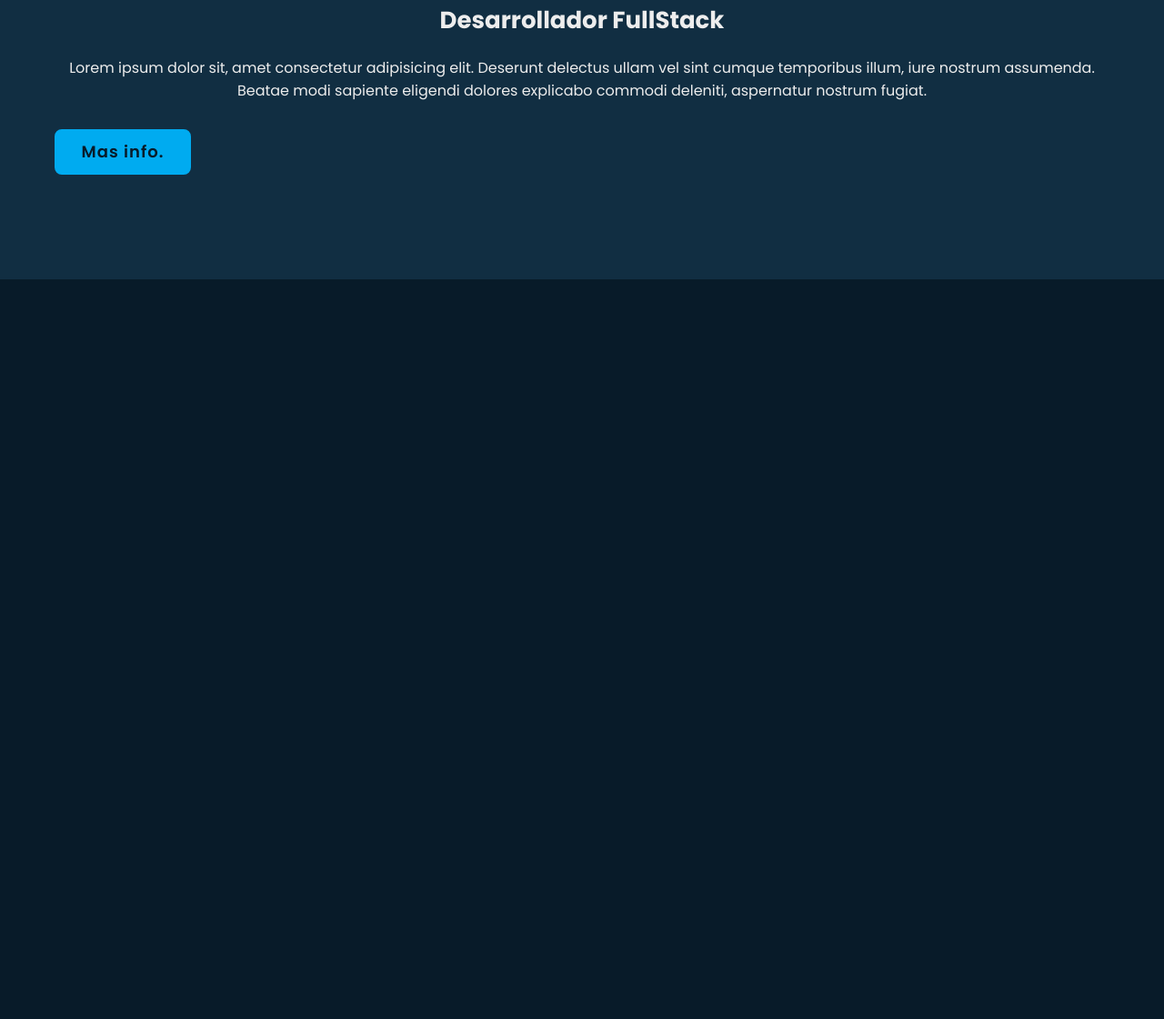
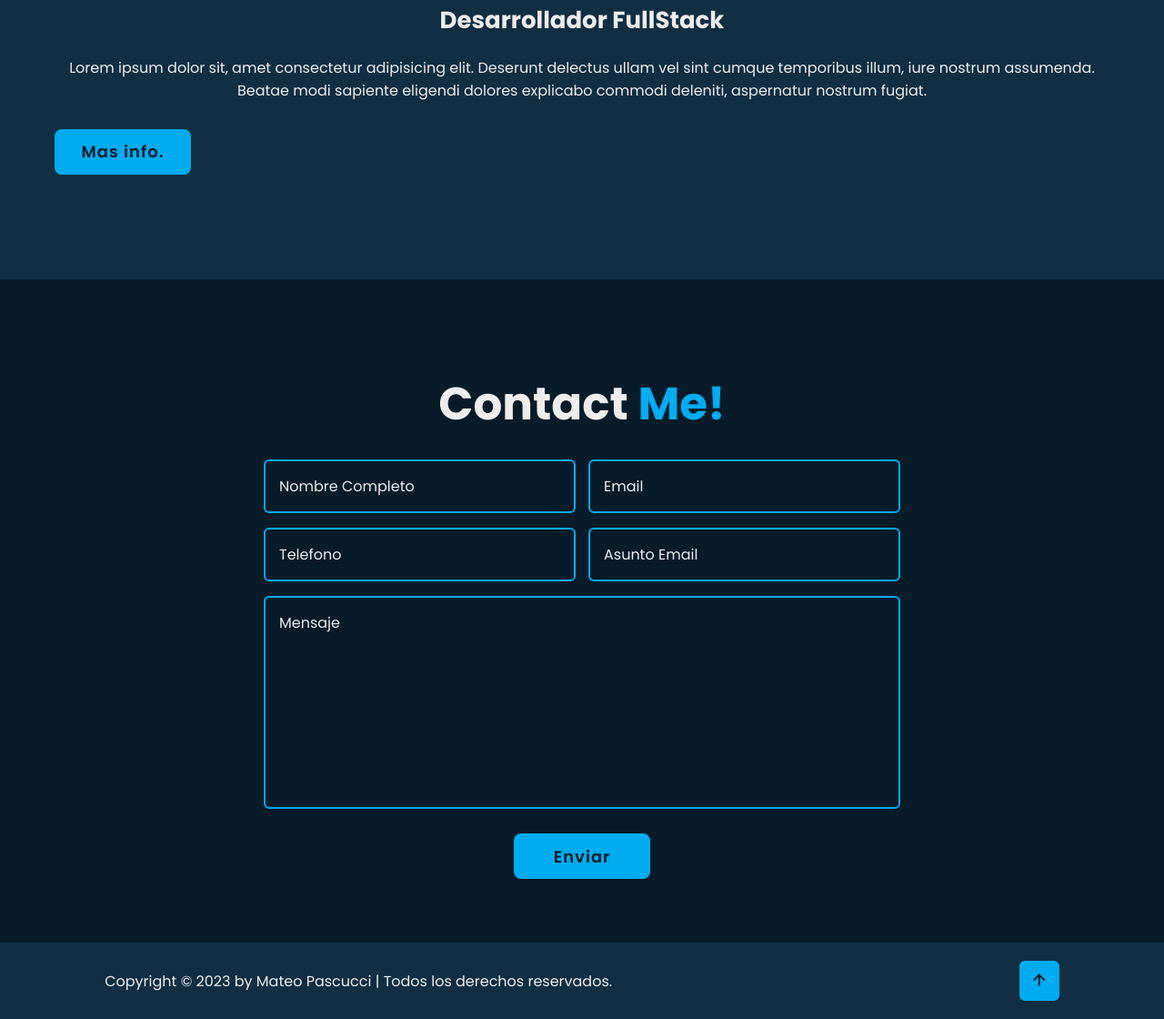
Before and after one commit to MatePascu/Portfolio2.0, a plain HTML site: page index.html in a window 1280 px wide. Shown: the part 1293-2413 px from the top of the page at 91% size. Before the commit the page ends 1600 px from the top, so only its background shows below. Drawn offline with nearby package versions, Linux system fonts and the light colour scheme.

Commit message:
contacto y footer

```diff
--- a/css/style.css
+++ b/css/style.css
@@ -43,6 +43,11 @@ body{
   justify-content: space-between;
   align-items: center;
   z-index: 100;
+  transition: .3s;
+}
+
+.header.bg{
+  background: var(--bg-color);
 }
 
 .logo{
@@ -93,6 +98,10 @@ section{
   font-size: 5.6rem;
   font-weight: 700;
   line-height: 1.3;
+}
+
+.home-content h1 span{
+  color: var(--text-color);
 }
 
 .home-content .text-animate{
@@ -303,3 +312,139 @@ section{
 .btn-box .btns a::before{
   background: var(--second-bg-color);
 }
+
+.contact{
+  min-height: auto;
+  padding-bottom: 7rem;
+}
+
+.contact form{
+  max-width: 70rem;
+  margin: 0 auto;
+  text-align: center;
+}
+
+.contact form .input-box{
+  position: relative;
+  display: flex;
+  justify-content: space-between;
+  flex-wrap: wrap; /* !!!!!!!!!!!!!!!!!!!!!!! */
+}
+
+.contact form .input-box .input-field{
+  position: relative;
+  width: 49%;
+  margin: .8rem 0;
+}
+
+.contact form .input-box .input-field input,
+.contact form .textarea-field textarea{
+  width: 100%;
+  height: 100%;
+  padding: 1.5rem;
+  font-size: 1.6rem;
+  color: var(--text-color);
+  background: transparent;
+  border-radius: .6rem;
+  border: .2rem solid var(--main-color);
+}
+
+.contact form .btn-box{
+  width: 100%;
+}
+
+.contact form .btn-box .btn{
+  margin: 0 auto;
+}
+
+.contact form .input-box .input-field input::placeholder,
+.contact form .textarea-field textarea::placeholder{
+  color: var(--text-color);
+}
+
+/* Form Input Animation */
+.contact form .focus{
+  position: absolute;
+  top: 0;
+  left: 0;
+  width: 0%;
+  height: 100%;
+  background: var(--second-bg-color);
+  border-radius: .6rem;
+  z-index: -1;
+  transition: .5s;
+}
+
+/* Form Input Animation */
+.contact form .input-box .input-field input:focus~.focus,
+.contact form .input-box .input-field input:valid~.focus,
+.contact form .textarea-field textarea:focus~.focus,
+.contact form .textarea-field textarea:valid~.focus{
+  width: 100%;
+}
+
+.contact form .textarea-field{
+  position: relative;
+  margin: .8rem 0 2.7rem;
+  display: flex;
+}
+
+.contact form .textarea-field textarea{
+  resize: none; /* Restringe modificar el tamaño del elemento al usuario */
+}
+
+.contact form .btn-box .btn{
+  cursor: pointer;
+}
+
+.footer{
+  display: flex;
+  justify-content: space-between;
+  align-items: center;
+  flex-wrap: wrap;
+  padding: 2rem 9%;
+  background: var(--second-bg-color);
+}
+
+.footer-text{
+  font-size: 1.6rem;
+}
+
+.footer-iconTop a{
+  position: relative;
+  display: inline-flex;
+  justify-content: center;
+  align-items: center;
+  padding: .8rem;
+  background: var(--main-color);
+  border: .2rem solid var(--main-color);
+  border-radius: .6rem;
+  z-index: 1;
+  overflow: hidden;
+}
+
+.footer-iconTop a::before{
+  content: '';
+  position: absolute;
+  top: 0;
+  left: 0;
+  width: 0;
+  height: 100%;
+  background: var(--second-bg-color);
+  z-index: -1;
+  transition: .5s;
+}
+
+.footer-iconTop a:hover::before{
+  width: 100%;
+}
+
+.footer-iconTop a i{
+  font-size: 2.4rem;
+  color: var(--bg-color);
+  transition: .5s;
+}
+
+.footer-iconTop a:hover i{
+  color: var(--main-color);
+}
--- a/index.html
+++ b/index.html
@@ -18,7 +18,7 @@
     <div class='bx bx-menu' id="menu-icon"></div>
 
     <nav class="navbar">
-      <a href="#home" class="active">Inicio</a>
+      <a href="#" class="active">Inicio</a>
       <a href="#about">Acerca de mi</a>
       <a href="#skills">Habilidades</a>
       <a href="#proyects">Proyectos</a>
@@ -26,10 +26,10 @@
     </nav>
   </header>
 
-  <!-- Home -->
+  <!-- Home section -->
   <section class="home" id="Home">
     <div class="home-content">
-      <h1>Mateo Pascucci</h1>
+      <h1> <span>M</span>ateo <span>P</span>ascucci </h1>
       <div class="text-animate">
         <h3>Desarrollador FullStack</h3>
       </div>
@@ -37,7 +37,7 @@
 
       <div class="btn-box">
         <a href="#" class="btn">Hire me</a>
-        <a href="#" class="btn">Contacto</a>
+        <a href="#contact" class="btn">Contacto</a>
       </div>
     </div>
 
@@ -69,6 +69,53 @@
     </div>
   </section>
 
+  <!-- Contact section -->
+  <section class="contact" id="contact">
+    <h2 class="heading">Contact <span>Me!</span></h2>
+
+    <form action="#">
+      <div class="input-box">
+        <div class="input-field">
+          <input type="text" placeholder="Nombre Completo" required>
+          <span class="focus"></span>
+        </div>
+        <div class="input-field">
+          <input type="text" placeholder="Email" required>
+          <span class="focus"></span>
+        </div>
+
+        <div class="input-field">
+          <input type="number" placeholder="Telefono" required>
+          <span class="focus"></span>
+        </div>
+        <div class="input-field">
+          <input type="text" placeholder="Asunto Email" required>
+          <span class="focus"></span>
+        </div>
+
+        <div class="textarea-field">
+          <textarea name="" id="" cols="100" rows="8" placeholder="Mensaje" required></textarea>
+          <span class="focus"></span>
+        </div>
+      </div>
+
+      <div class="btn-box btns">
+        <button type="submit" class="btn">Enviar</button>
+      </div>
+    </form>
+  </section>
+
+  <!-- Footer -->
+  <footer class="footer">
+    <div class="footer-text">
+      <p>Copyright &copy; 2023 by Mateo Pascucci | Todos los derechos reservados.</p>
+    </div>
+
+    <div class="footer-iconTop">
+      <a href="#"><i class='bx bx-up-arrow-alt'></i></a>
+    </div>
+  </footer>
+
   <script src="js/script.js"></script>
 </body>
 </html>
--- a/js/script.js
+++ b/js/script.js
@@ -0,0 +1,7 @@
+/* Scroll section */
+window.onscroll = () =>{
+  // Header BackGround
+  let header = document.querySelector('header')
+
+  header.classList.toggle('bg', window.scrollY > 100)
+}
```
